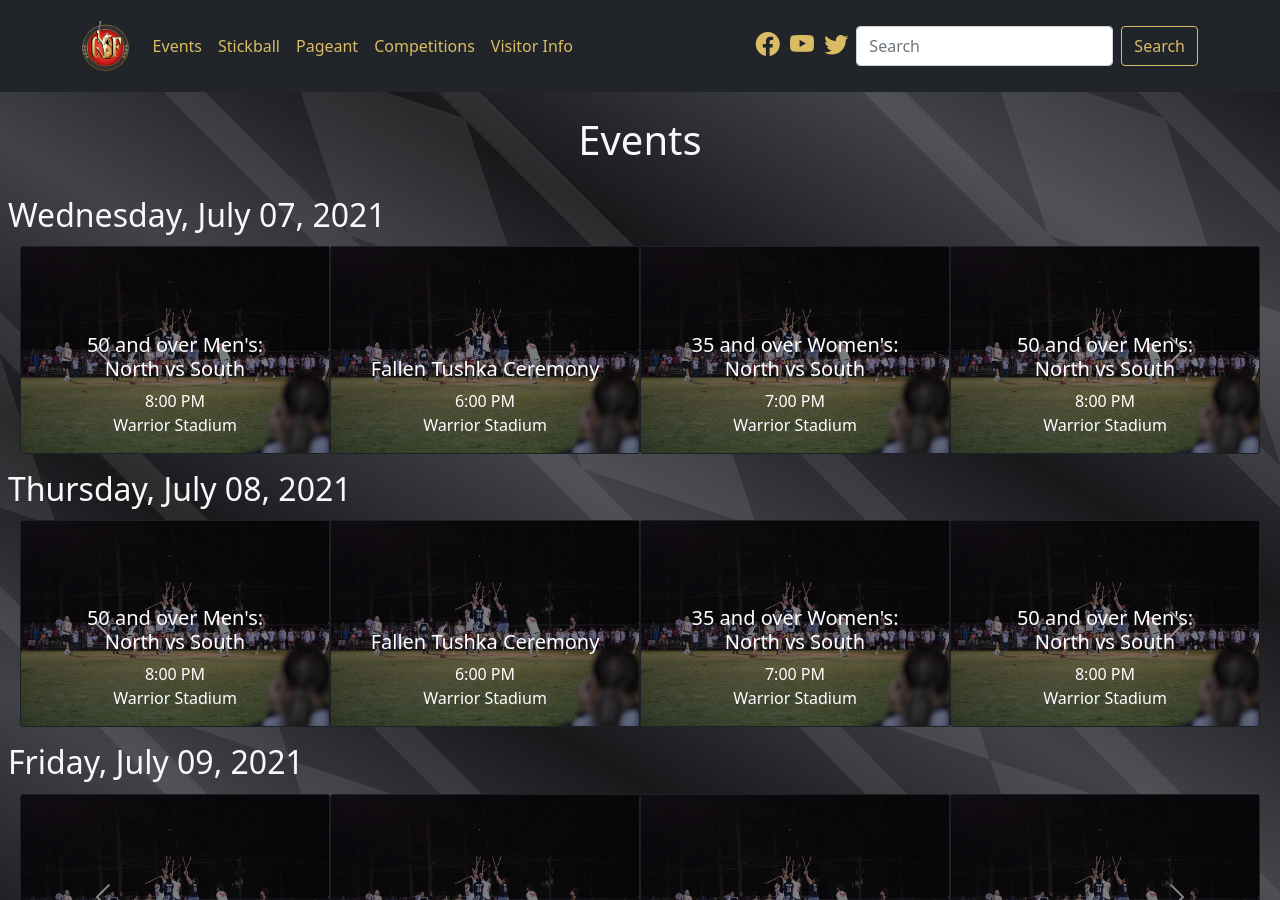
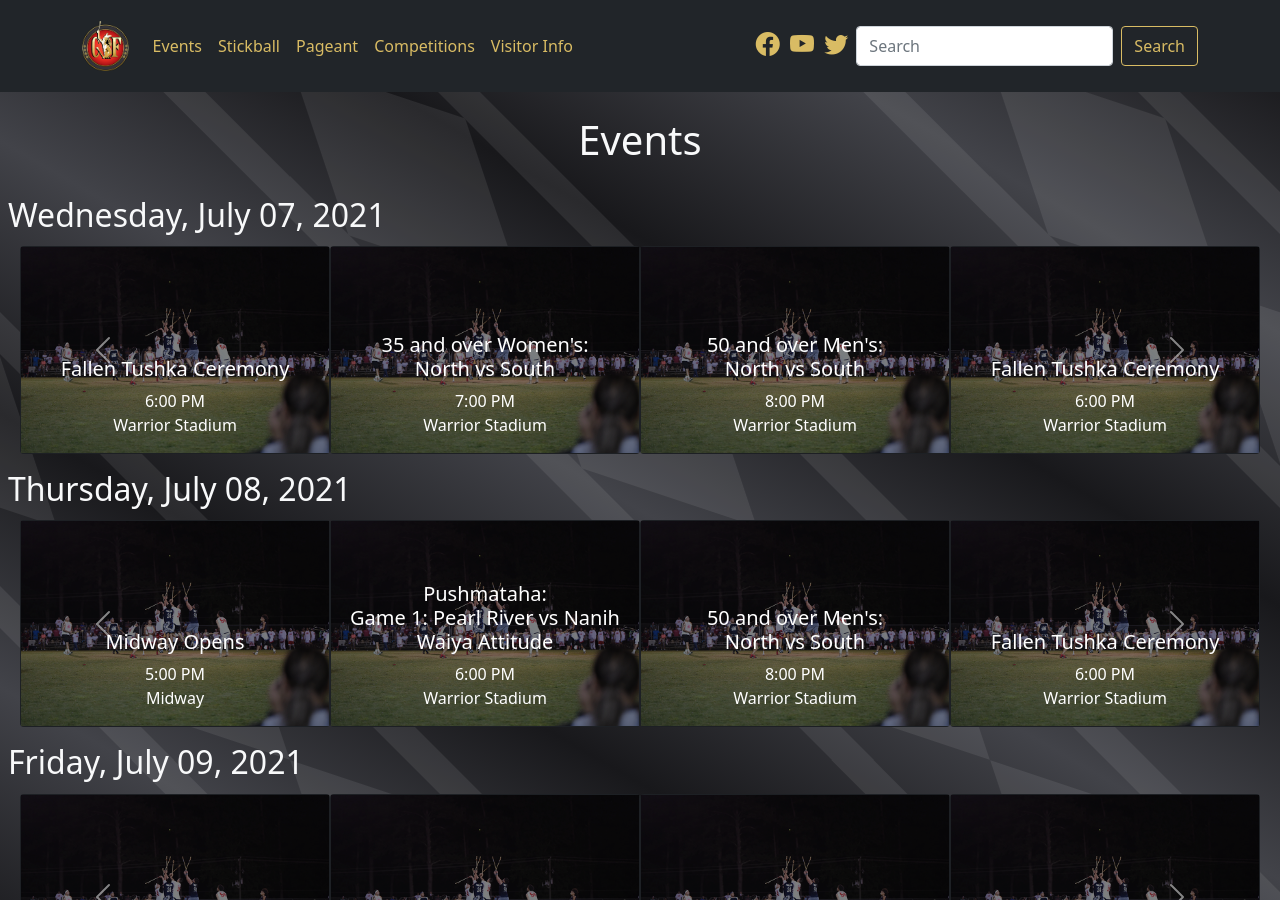
Before and after one commit to smattera/smattera.github.io, a Jekyll site: the page built from events/index.md, in a window 1280 px wide and 900 px high. Built offline with Jekyll 4.4.1, drawn with Linux system fonts in a browser that asks for light colours; nearby versions of some CDN libraries; some of the changed lines change nothing that is shown.

Commit message:
Update events.html

```diff
--- a/_includes/events.html
+++ b/_includes/events.html
@@ -19,16 +19,14 @@
             div="35 and over Women's:"
             title="North vs South"
             time="7:00 PM"
-            loc="Warrior Stadium"
-            class="active" %}
+            loc="Warrior Stadium" %}
           {% include event-card.html
             file="stickball2"
             alt="Stickball"
             div="50 and over Men's:"
             title="North vs South"
             time="8:00 PM"
-            loc="Warrior Stadium"
-            class="active" %}
+            loc="Warrior Stadium" %}
         </div>
         <button class="carousel-control-prev" type="button" data-bs-target="#dayOneCarousel" data-bs-slide="prev">
           <span class="carousel-control-prev-icon" aria-hidden="true"></span>
@@ -58,16 +56,14 @@
             div="Pushmataha:"
             title="Game 1: Pearl River vs Nanih Waiya Attitude"
             time="6:00 PM"
-            loc="Warrior Stadium"
-            class="active" %}
+            loc="Warrior Stadium" %}
           {% include event-card.html
             file="stickball2"
             alt="Stickball"
             div="50 and over Men's:"
             title="North vs South"
             time="8:00 PM"
-            loc="Warrior Stadium"
-            class="active" %}
+            loc="Warrior Stadium" %}
         </div>
         <button class="carousel-control-prev" type="button" data-bs-target="#dayTwoCarousel" data-bs-slide="prev">
           <span class="carousel-control-prev-icon" aria-hidden="true"></span>
```
